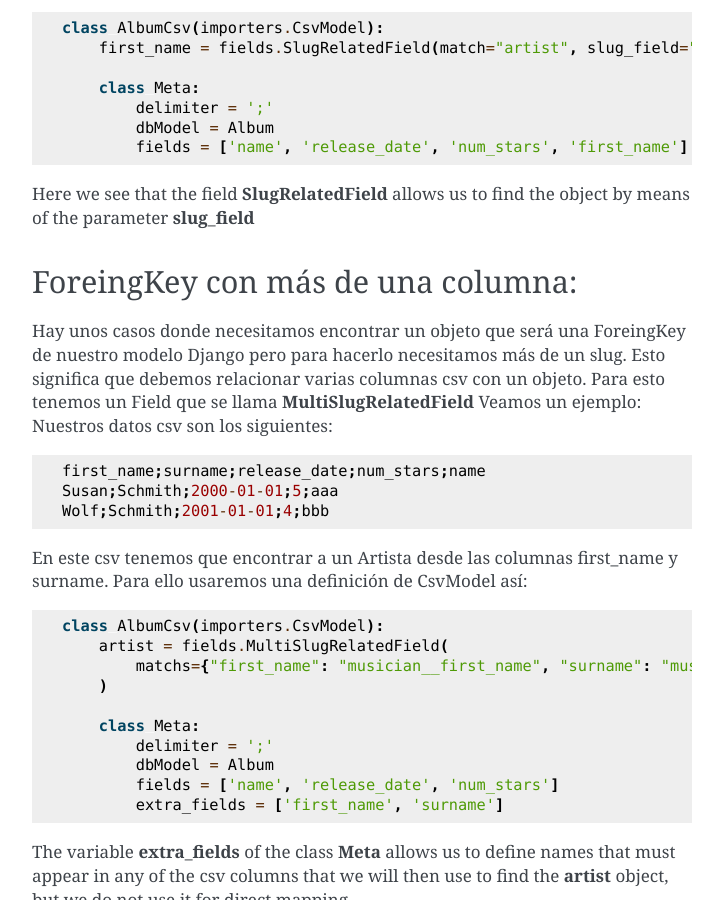
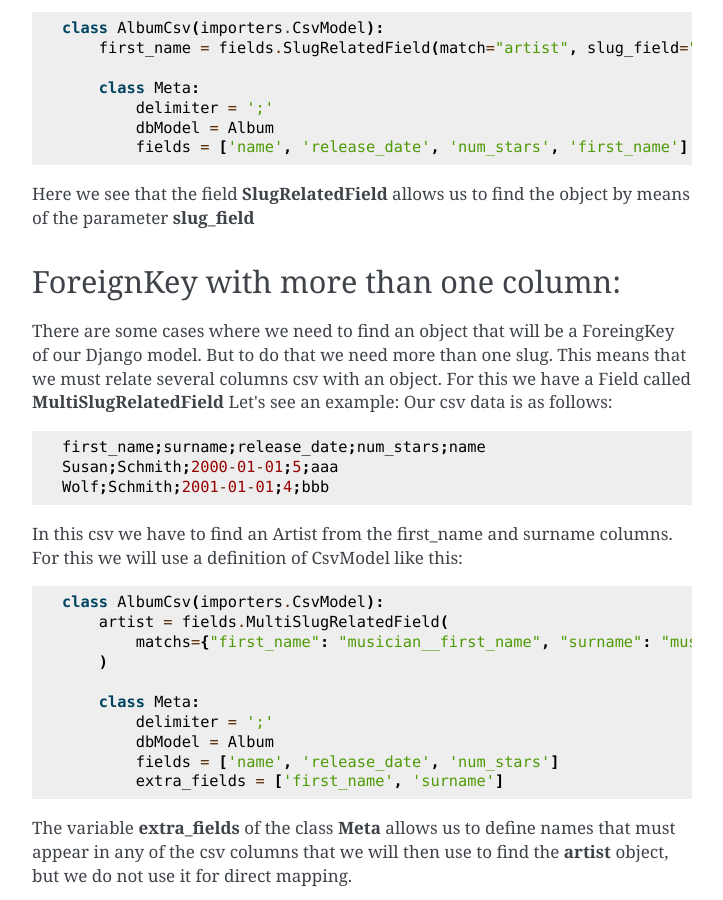
Before and after one commit to ico-apps/django-importer, a Sphinx documentation site: the page built from docs/usage/csvmodels.md, in a window 1280 px wide and 900 px high, scrolled down 2520 px. Shown: the whole window, without its empty margins (388-1111 px from the left). Built offline with Sphinx 7.4.7, drawn with Linux system fonts in a browser that asks for light colours; some of the changed text lies outside the part shown.

Commit message:
translate MultiSlugRelatedField section

````diff
--- a/docs/usage/csvmodels.md
+++ b/docs/usage/csvmodels.md
@@ -13,7 +13,8 @@ class MyModelCsv(importers.CsvModel):
 ```
 
 
-Supongamos que tenemos este modelo simple de django:
+Suppose we have this simple django model:
+
 ## Simple mapping
 We call those maps that are built from the relationship between a csv file and a simple django model, a simple mapping
 Now we are going to define this case with an example
@@ -119,20 +120,20 @@ class AlbumCsv(importers.CsvModel):
 Here we see that the field **SlugRelatedField** allows us to find the object by means of the
 parameter **slug_field**
 
-## ForeingKey con más de una columna:
-Hay unos casos donde necesitamos encontrar un objeto que será una ForeingKey de nuestro modelo Django
-pero para hacerlo necesitamos más de un slug. Esto significa que debemos relacionar varias columnas
-csv con un objeto. Para esto tenemos un Field que se llama **MultiSlugRelatedField**
-Veamos un ejemplo:
-Nuestros datos csv son los siguientes:
+## ForeignKey with more than one column:
+There are some cases where we need to find an object that will be a ForeingKey of our Django model.
+But to do that we need more than one slug. This means that we must relate several columns
+csv with an object. For this we have a Field called **MultiSlugRelatedField**
+Let's see an example:
+Our csv data is as follows:
 
 ```
 first_name;surname;release_date;num_stars;name
 Susan;Schmith;2000-01-01;5;aaa
 Wolf;Schmith;2001-01-01;4;bbb
 ```
-En este csv tenemos que encontrar a un Artista desde las columnas first_name y surname.
-Para ello usaremos una definición de CsvModel así:
+In this csv we have to find an Artist from the first_name and surname columns.
+For this we will use a definition of CsvModel like this:
 
 ```
 class AlbumCsv(importers.CsvModel):
````
